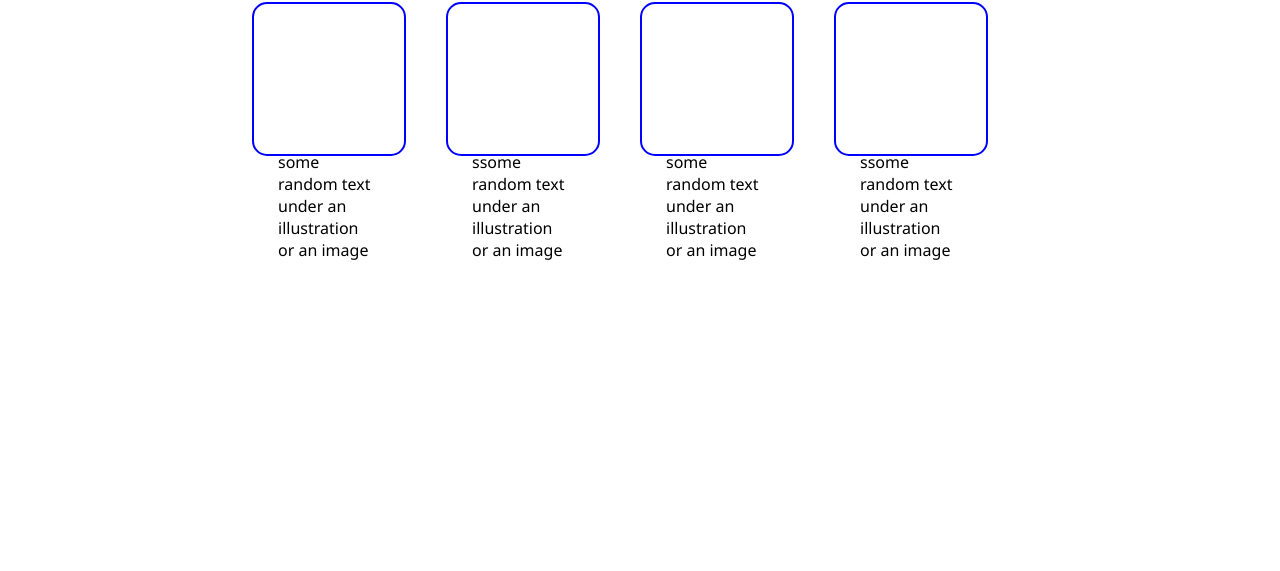
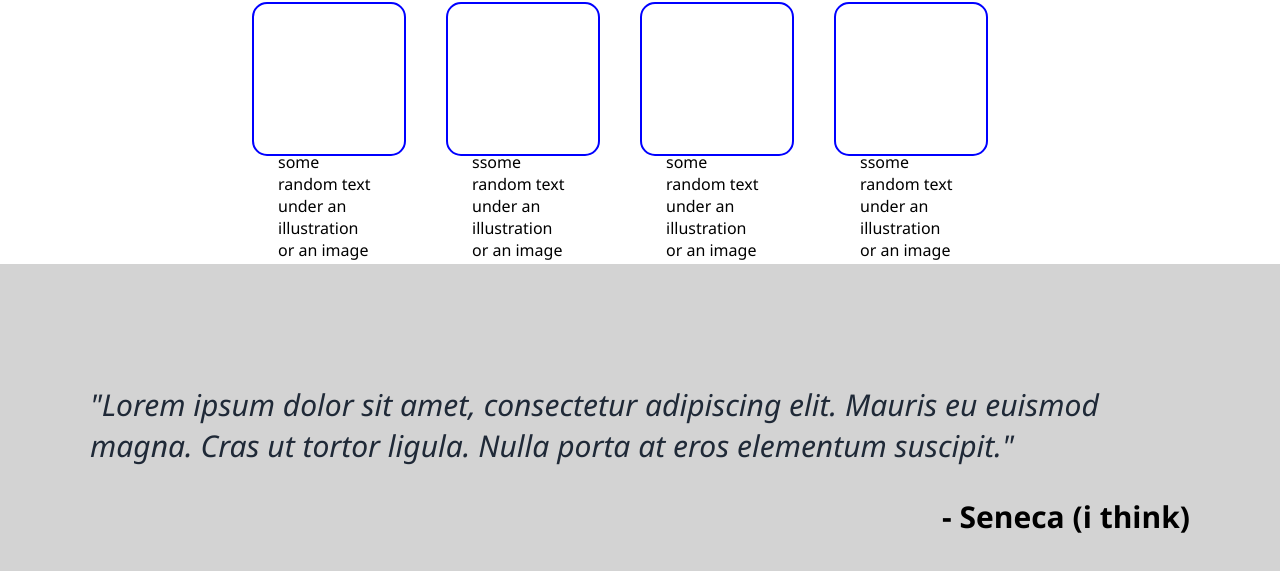
Before and after one commit to zantimer/odin-landing-page, a plain HTML site: page index.html in a window 1280 px wide. Shown: the part 704-1275 px from the top of the page. Before the commit the page ends 968 px from the top, so only its background shows below. Drawn offline with Linux system fonts and the light colour scheme.

Commit message:
Styled body element 3

```diff
--- a/index.html
+++ b/index.html
@@ -71,7 +71,15 @@
         </div>
     </div>
     <div class =body3>
-
+        <div class="quote-text">
+            <p>"Lorem ipsum dolor sit amet, consectetur
+             adipiscing elit. Mauris eu euismod magna.
+             Cras ut tortor ligula. Nulla porta at eros elementum
+             suscipit."</p>
+        </div>
+        <div class="quote-author">
+            - Seneca (i think)
+        </div>
     </div>
     <div class="body4">
 
--- a/style.css
+++ b/style.css
@@ -125,3 +125,30 @@ h1 {
     align-items: center;
     justify-content: center;
 }
+
+/* body 3 */
+.body3 {
+    background-color: lightgray;
+    height: auto;
+    width:auto;
+    padding: 90px;
+    display: flex;
+    flex-direction: column;
+    justify-content: center;
+}
+.quote-text{
+    display:flex;
+    justify-content: center;
+    align-items: center;
+    width: auto;
+    font-style: italic;
+    font-size: 30px;
+    font-weight: lighter;
+    color: #1F2937;
+}
+.quote-author {
+    display:flex;
+    justify-content: flex-end;
+    font-weight: bolder;
+    font-size: 30px;
+}
```
